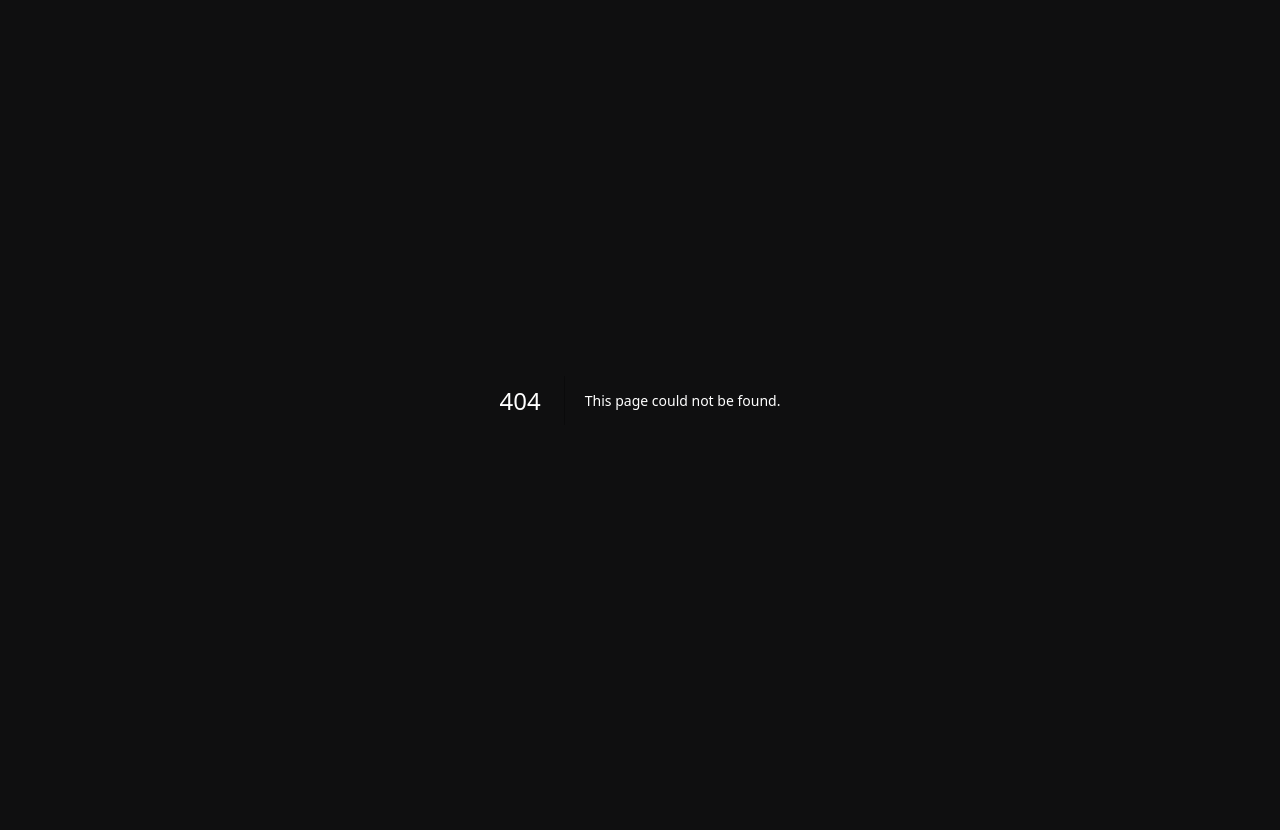
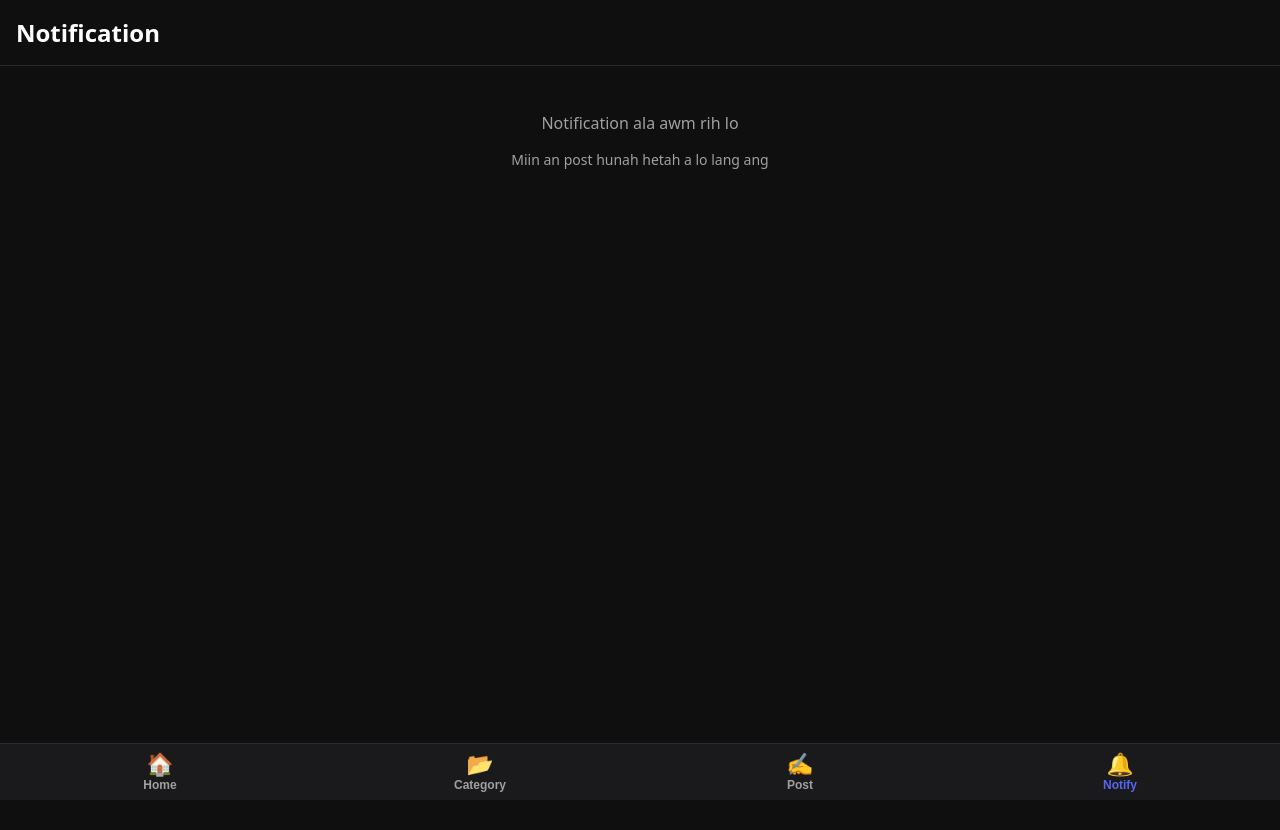
Before and after one commit to thawnthu/thawnthu-ui, a Next.js app: page /notification in a window 1280 px wide. Before the commit this address had no page. Shown: the top 830 px of the page. Built offline with nearby package versions, Linux system fonts and the light colour scheme.

Commit message:
Create page.tsx

```diff
--- /dev/null
+++ b/app/notification/page.tsx
@@ -0,0 +1,31 @@
+'use client';
+import { useState } from 'react';
+import Link from "next/link";
+
+export default function NotificationPage() {
+  const [dark, setDark] = useState(true);
+  const accent = '#5865F2';
+  const bg = dark? '#0f0f10' : '#f5f5f5';
+  const card = dark? '#1a1a1c' : '#ffffff';
+  const text = dark? '#ffffff' : '#000';
+  const subtext = dark? '#a0a0a0' : '#555';
+  const border = dark? '#2a2a2c' : '#e0e0e0';
+
+  return (
+    <div style={{background: bg, color: text, minHeight: '100vh', fontFamily: 'system-ui, sans-serif'}}>
+      <div style={{padding: '16px', borderBottom: `1px solid ${border}`}}>
+        <h1 style={{fontSize: '24px', fontWeight: '800', margin: 0}}>Notification</h1>
+      </div>
+      <div style={{padding: '30px 20px', textAlign: 'center', paddingBottom: '100px'}}>
+        <p style={{color: subtext}}>Notification ala awm rih lo</p>
+        <p style={{color: subtext, fontSize: '14px'}}>Miin an post hunah hetah a lo lang ang</p>
+      </div>
+      <div style={{background: card, borderTop: `1px solid ${border}`, display: 'flex', justifyContent: 'space-around', position: 'fixed', bottom: 0, width: '100%'}}>
+        <Link href="/" style={{textDecoration: 'none', flex: 1}}><button style={{background: 'none', border: 'none', color: subtext, display: 'flex', flexDirection: 'column', alignItems: 'center', fontSize: '12px', fontWeight: '700', width: '100%', padding: '8px 0'}}><span style={{fontSize: '22px'}}>🏠</span>Home</button></Link>
+        <Link href="/category" style={{textDecoration: 'none', flex: 1}}><button style={{background: 'none', border: 'none', color: subtext, display: 'flex', flexDirection: 'column', alignItems: 'center', fontSize: '12px', fontWeight: '700', width: '100%', padding: '8px 0'}}><span style={{fontSize: '22px'}}>📂</span>Category</button></Link>
+        <Link href="/post" style={{textDecoration: 'none', flex: 1}}><button style={{background: 'none', border: 'none', color: subtext, display: 'flex', flexDirection: 'column', alignItems: 'center', fontSize: '12px', fontWeight: '700', width: '100%', padding: '8px 0'}}><span style={{fontSize: '22px'}}>✍️</span>Post</button></Link>
+        <Link href="/notification" style={{textDecoration: 'none', flex: 1}}><button style={{background: 'none', border: 'none', color: accent, display: 'flex', flexDirection: 'column', alignItems: 'center', fontSize: '12px', fontWeight: '700', width: '100%', padding: '8px 0'}}><span style={{fontSize: '22px'}}>🔔</span>Notify</button></Link>
+      </div>
+    </div>
+  )
+}
```
